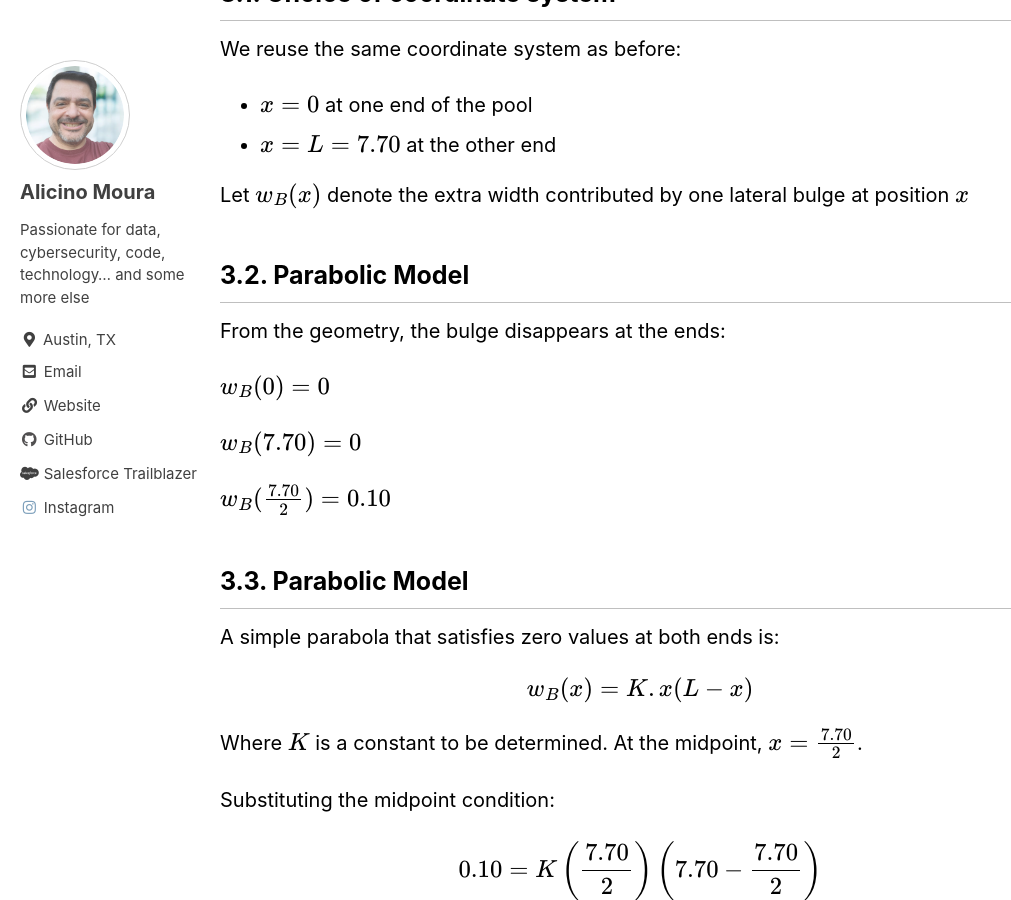
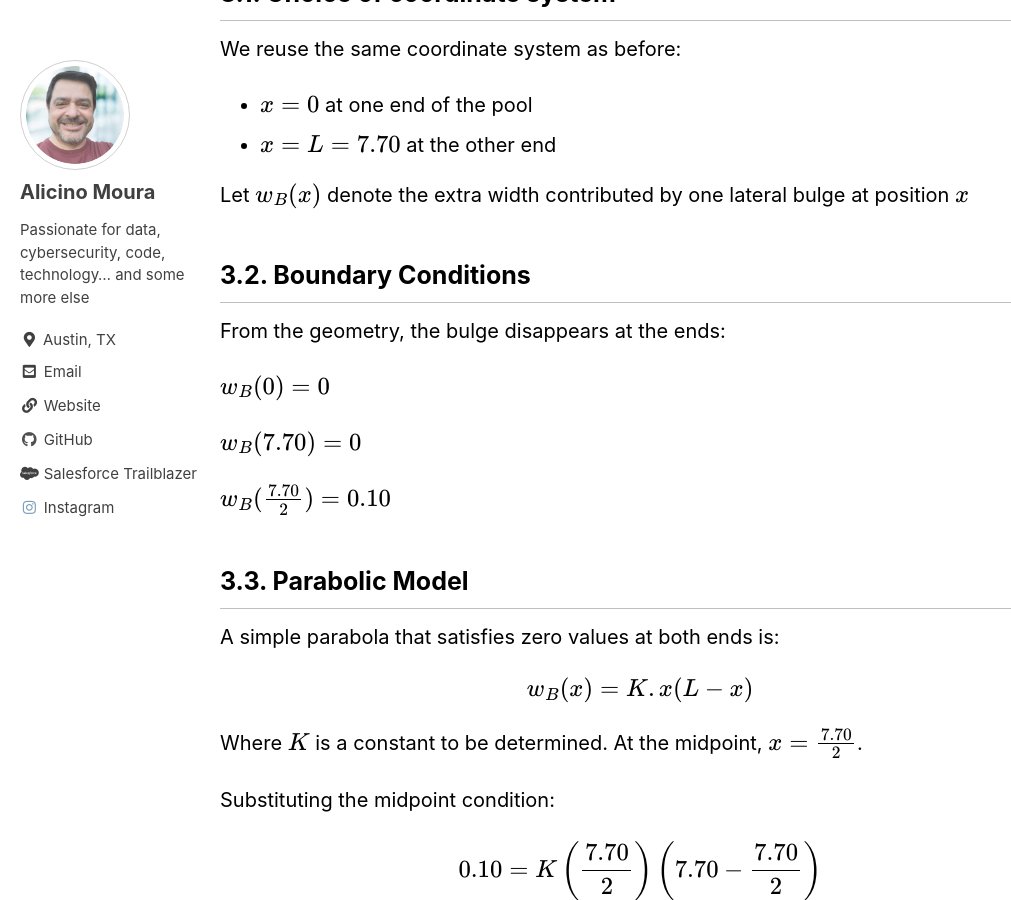
Before and after one commit to alicino/blog, a Jekyll site: the page built from _posts/2026-05-02-draft-how-to-compute-the-volume-of-an-irregular-swimming-pool-using-integrals-parte-3.md, in a window 1280 px wide and 900 px high, scrolled down 2705 px. Shown: the whole window, without its empty margins (0-1011 px from the left). Built offline with Jekyll 4.4.1, drawn with Linux system fonts in a browser that asks for light colours; cached includes are drawn as plain includes.

Commit message:
Fixing Post 3 - Title 3.2

```diff
--- a/_posts/2026-05-02-draft-how-to-compute-the-volume-of-an-irregular-swimming-pool-using-integrals-parte-3.md
+++ b/_posts/2026-05-02-draft-how-to-compute-the-volume-of-an-irregular-swimming-pool-using-integrals-parte-3.md
@@ -59,7 +59,7 @@ We reuse the same coordinate system as before:
 
 Let $w_B (x)$ denote the extra width contributed by one lateral bulge at position $x$
 
-## 3.2. Parabolic Model
+## 3.2. Boundary Conditions
 
 From the geometry, the bulge disappears at the ends:
 
```
